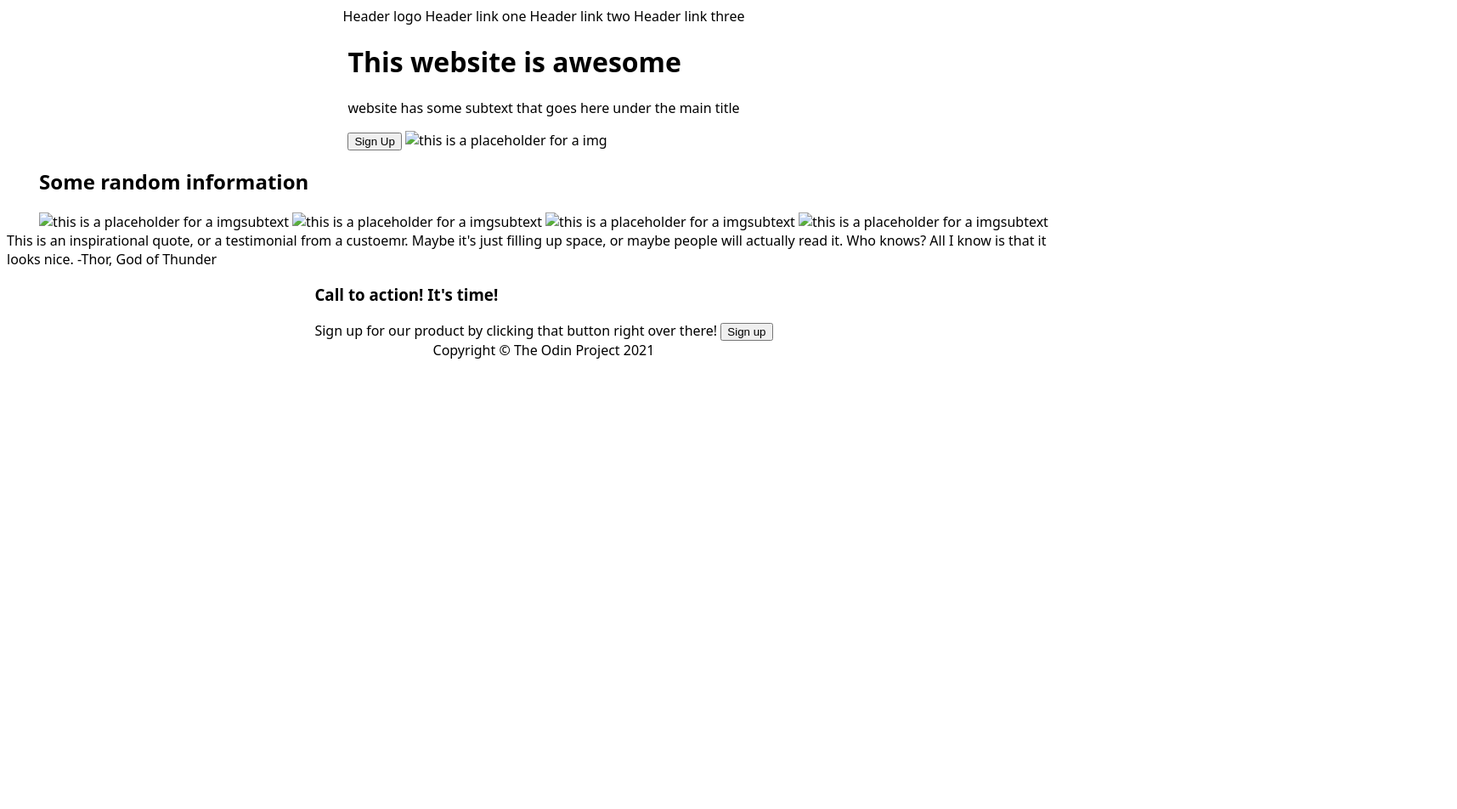
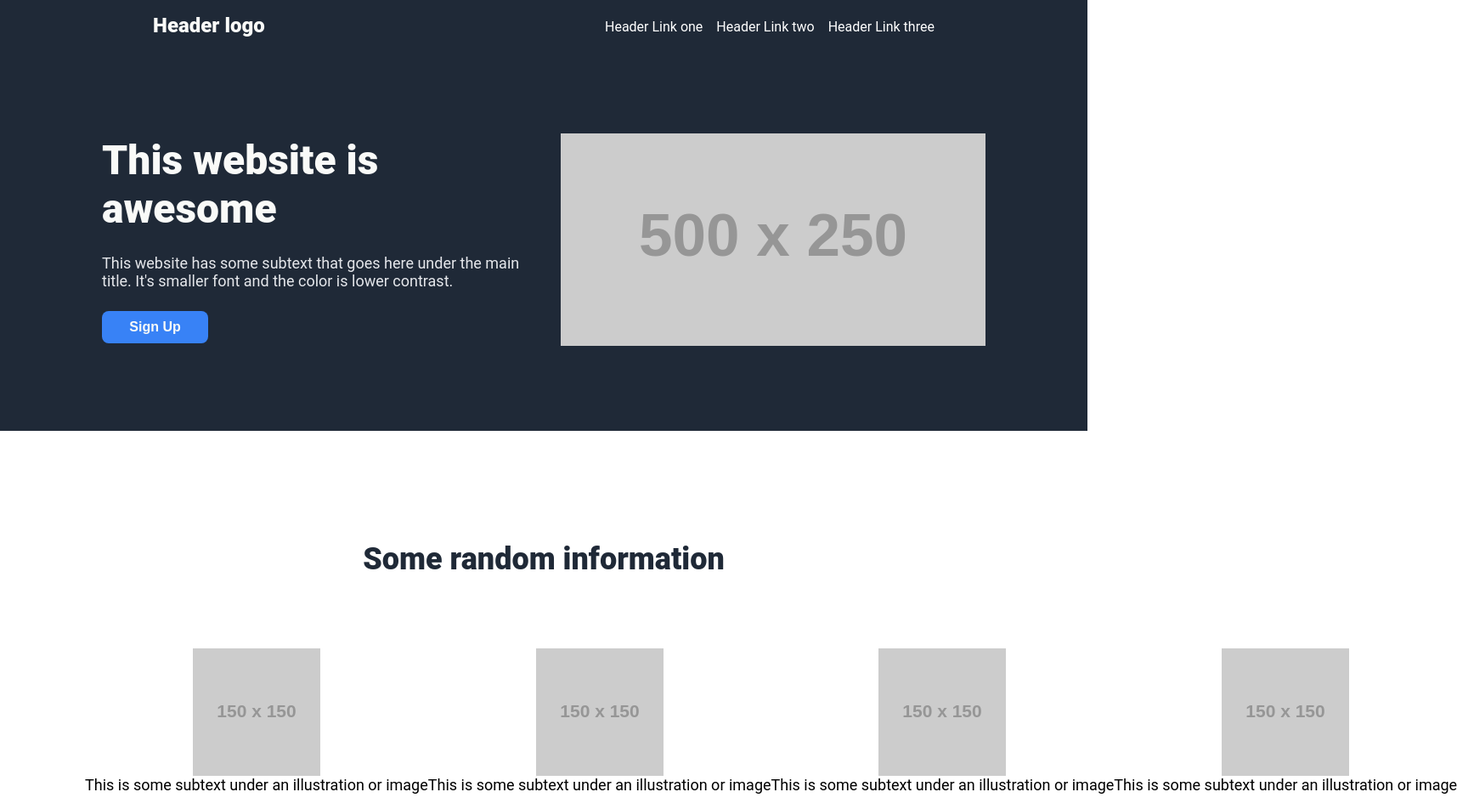
Before and after one commit to huanillo/odin_landing_page, a plain HTML site: page index.html in a window 1280 px wide. Shown: the top 952 px of the page at 85% size, 1715 px wide, since content can reach past the window. Before the commit the page ends 800 px from the top, so only its background shows below. Drawn offline with Linux system fonts and the light colour scheme; placeholder pictures from the web are drawn by us.

Commit message:
Header and section 1 almost finished.

```diff
--- a/index.html
+++ b/index.html
@@ -8,29 +8,35 @@
 </head>
 <body>
     <div class="header">
-        Header logo
-        Header link one
-        Header link two
-        Header link three
+        <span class="headerlogo">Header logo</span>
+        <ul class="header links">
+            <li><a href="#">Header Link one</a></li>
+            <li><a href="#">Header Link two</a></li>
+            <li><a href="#">Header Link three</a></li>
+        </ul>
     </div>
-    <div class="section 1">
-        <H1>This website is awesome</H1>
-        <p> website has some subtext that goes here under the main title</p>
-        <button>Sign Up</button>
-        <img src="" alt="this is a placeholder for a img">
+    <div class="section1">
+        <div class="section11">
+            <h1>This website is awesome</h1>
+            <p> This website has some subtext that goes here under the main title. It's smaller font and the color is lower contrast.</p>
+            <button>Sign Up</button>
+        </div>
+        <img src="https://placehold.co/500x250" alt="this is a placeholder for a img">
     </div>
-    <div class="section 2">
+    <div class="section2">
         <h2>Some random information</h2>
-        <img src="" alt="this is a placeholder for a img">subtext
-        <img src="" alt="this is a placeholder for a img">subtext
-        <img src="" alt="this is a placeholder for a img">subtext
-        <img src="" alt="this is a placeholder for a img">subtext
+        <div class="images">
+            <img src="https://placehold.co/150x150" width="150px" height="150px" alt="this is a placeholder for a img"><span class="caption">This is some subtext under an illustration or image</span>
+            <img src="https://placehold.co/150x150" width="150px" height="150px" alt="this is a placeholder for a img"><span class="caption">This is some subtext under an illustration or image</span>
+            <img src="https://placehold.co/150x150" width="150px" height="150px" alt="this is a placeholder for a img"><span class="caption">This is some subtext under an illustration or image</span>
+            <img src="https://placehold.co/150x150" width="150px" height="150px" alt="this is a placeholder for a img"><span class="caption">This is some subtext under an illustration or image</span>
+        </div>
     </div>
-    <div class="section 3">
+    <div class="section3">
         This is an inspirational quote, or a testimonial from a custoemr. Maybe it's just filling up space, or maybe people will actually read it. Who knows? All I know is that it looks nice.
         -Thor, God of Thunder
     </div>
-    <div class="section 4">
+    <div class="section4">
         <h3>Call to action! It's time!</h3>
         Sign up for our product by clicking that button right over there!
         <button>Sign up</button>
--- a/style.css
+++ b/style.css
@@ -1,7 +1,103 @@
 body {
-    font-family: system-ui, -apple-system, BlinkMacSystemFont, 'Segoe UI', Roboto, Oxygen, Ubuntu, Cantarell, 'Open Sans', 'Helvetica Neue', sans-serif;
+    font-family: 'Roboto', sans-serif;
     display: flex;
     flex-direction: column;
-    justify-content: space-between;
-    align-items: center;
+    justify-content: space-around;
+    margin: 0;
   }
+
+.header{
+  background-color: #1F2937;
+  color: #F9FAF8;
+  display: flex;
+  justify-content: space-around;
+  align-items: center;
+  box-sizing: border-box;
+  padding-top: 3px;
+}
+
+.headerlogo{
+  color: #F9FAF8;
+  font-size: 24px;
+  font-weight: 900;
+  text-align: center;
+}
+
+a:link {
+  text-decoration: none;
+  color: white;
+}
+
+ul {
+  list-style-type: none;
+  gap: 16px;
+}
+
+.section1 {
+  background-color: #1F2937;
+  color: #E5E7Eb;
+  font-size: 18px;
+  display: flex;
+  flex-direction: row;
+  box-sizing: border-box;
+  padding: 100px;
+  align-self: auto;
+  justify-content: center;
+  gap: 40px;
+}
+.section11 {
+  display: flex;
+  flex-direction: column;
+  justify-content: space-around;
+  width: 500px;
+  height: 250px;
+  flex-shrink: 0;
+}
+h1 {
+  font-size: 48px;
+  color: #F9FAF8;
+  font-weight: 900;
+  margin: 0;
+}
+button {
+  background-color: #3882F6;
+  color: #F9FAF8;
+  width: 125px;
+  padding: 10px;
+  border-radius: 8px;
+  border: none;
+  font-size: 16px;
+  font-weight: 600;
+  justify-self: center;
+
+}
+
+h2 {
+  color: #1F2937;
+  font-size: 36px;
+  font-weight: 900;
+  text-align: center;
+}
+.section2{
+  font-size: 18px;
+  display: flex;
+  flex-direction: column;
+  box-sizing: border-box;
+  padding: 100px;
+  gap: 40px;
+  justify-content: space-around;
+}
+.images{
+display: flex;
+flex-flow: column wrap;
+align-items: center;
+justify-content: center;
+height: 200px;
+}
+.caption{
+  display: flex;
+  text-align: center;
+  justify-content: center;
+  align-items: center;
+
+}
```
